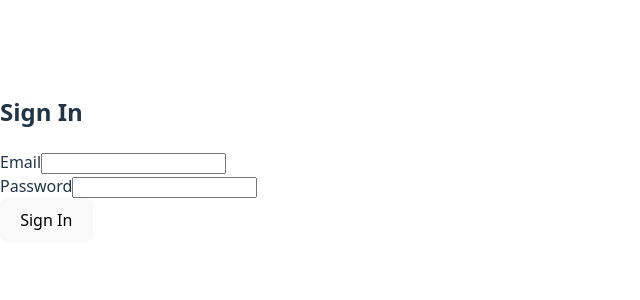
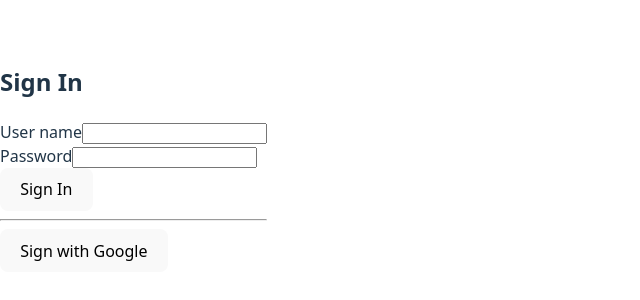
Before and after one commit to quinta-sergio-morales/Amplify-login, a React (Vite) app: page / in a window 1280 px wide. Shown: the part 242-542 px from the top of the page, without its empty margins (0-640 px from the left). Built offline with nearby package versions, Linux system fonts and the light colour scheme; what aws-amplify would draw is missing.

Commit message:
google sign in

```diff
--- a/src/App.tsx
+++ b/src/App.tsx
@@ -1,6 +1,6 @@
 import { Amplify } from 'aws-amplify';
 import { useState } from 'react';
-import { JWT, signIn } from 'aws-amplify/auth';
+import { JWT, signIn, signInWithRedirect } from 'aws-amplify/auth';
 import { fetchAuthSession } from 'aws-amplify/auth';
 
 Amplify.configure({
@@ -52,12 +52,16 @@ export default function App() {
     }
   }
 
+  async function handleGoogleSignIn(){
+    signInWithRedirect({provider: "Google"})
+  }
+
   return (
     <div className="form-container">
       <h2>Sign In</h2>
       <form onSubmit={handleSignIn}>
         <div className="form-group">
-          <label>Email</label>
+          <label>User name</label>
           <input
             type="text"
             value={user}
@@ -78,6 +82,10 @@ export default function App() {
           {loading ? 'Signing In...' : 'Sign In'}
         </button>
       </form>
+      <hr/>
+      <button onClick={handleGoogleSignIn}>
+        Sign with Google
+      </button>
       {idToken && <p>ID token: {idToken.toString()}</p>}
     </div>
   );
```
